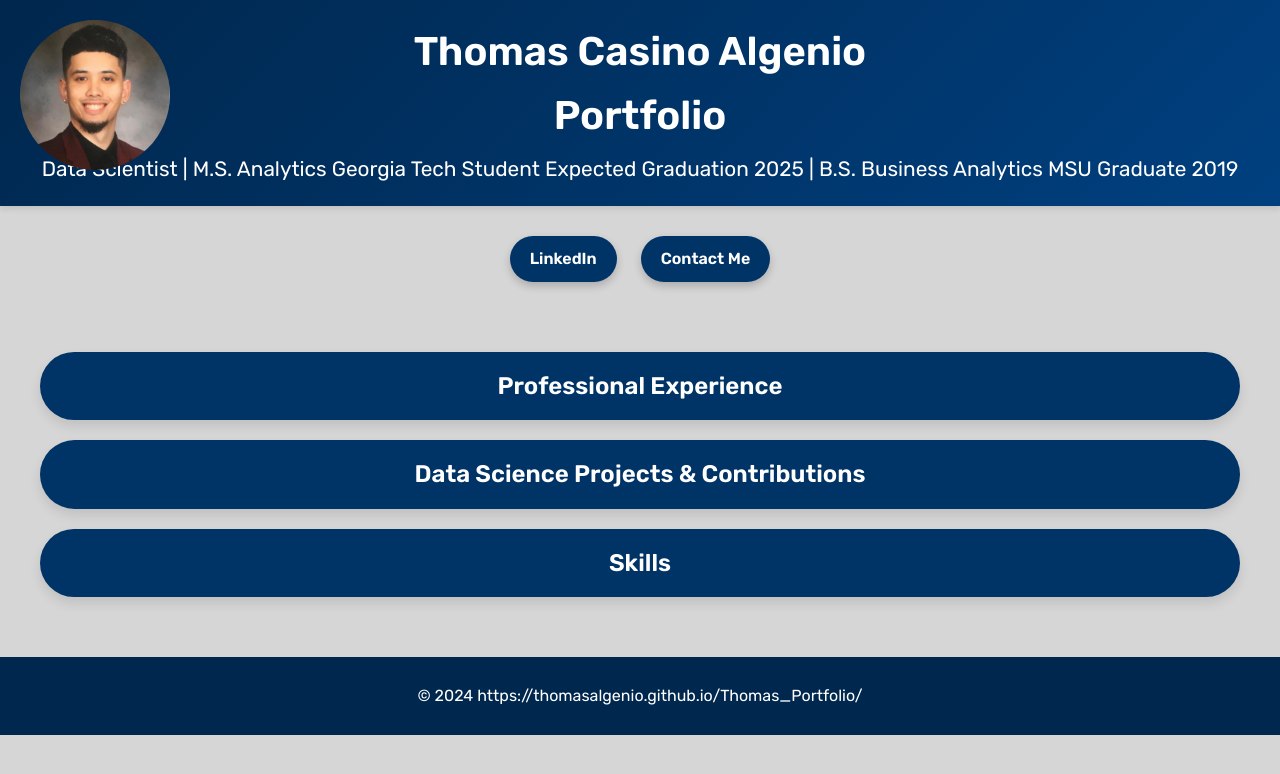
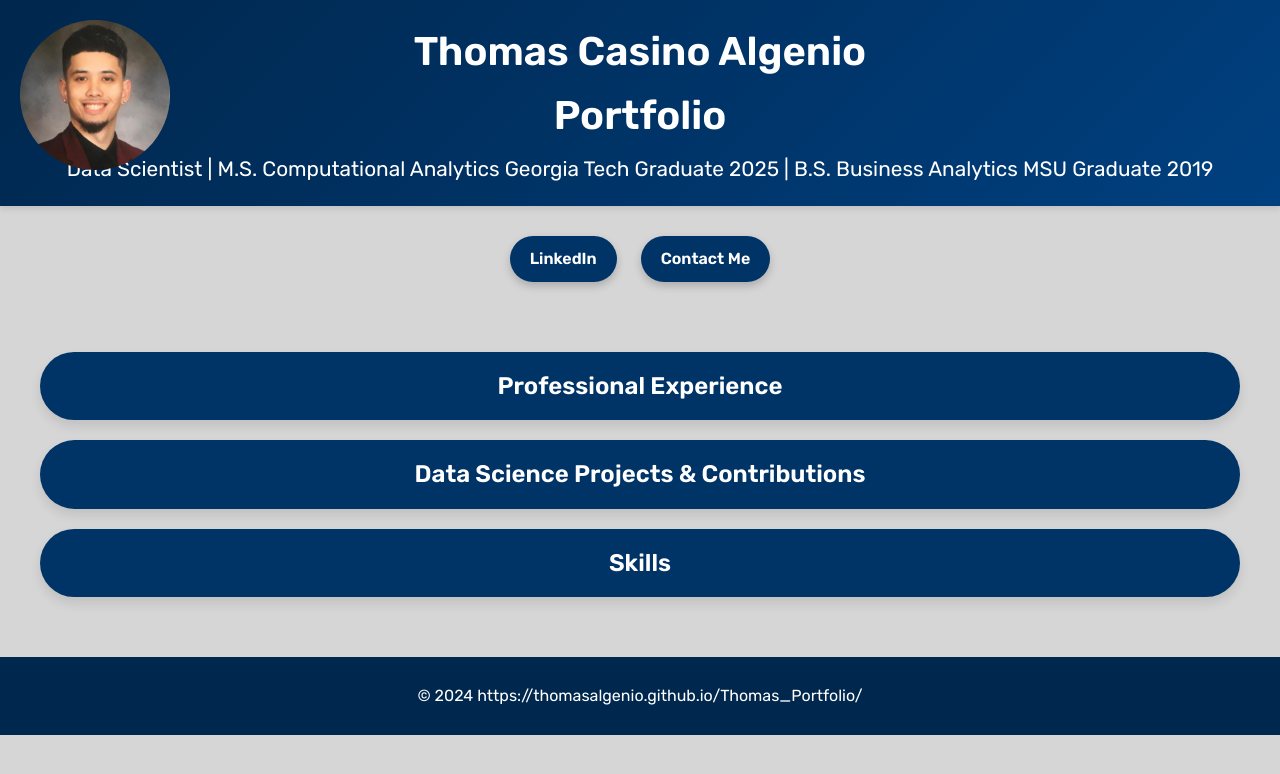
Before and after one commit to thomasalgenio/Thomas_Portfolio, a Jekyll site: the page built from README.md, in a window 1280 px wide. Shown: the top 774 px of the page. Built offline with Jekyll 4.4.1, drawn with Linux system fonts in a browser that asks for light colours; our own code applies the rules of GitHub Pages for plain Markdown files.

Commit message:
Update default.html

```diff
--- a/_layouts/default.html
+++ b/_layouts/default.html
@@ -255,7 +255,7 @@
       <img src="images/49499522.jpg" alt="Your Name" id="profile-photo">
       <h1>Thomas Casino Algenio</h1>
       <h1>Portfolio</h1>
-      <h2>Data Scientist | M.S. Analytics Georgia Tech Student Expected Graduation 2025 | B.S. Business Analytics MSU Graduate 2019</h2>
+      <h2>Data Scientist | M.S. Computational Analytics Georgia Tech Graduate 2025 | B.S. Business Analytics MSU Graduate 2019</h2>
     </header>
 
     <div class="button-container">
```
